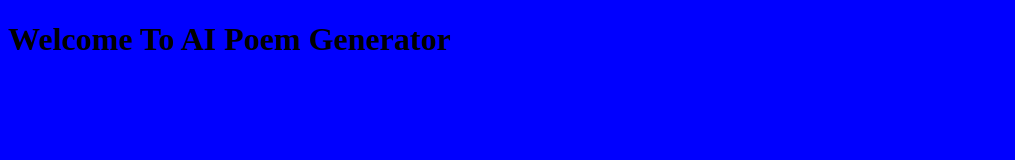
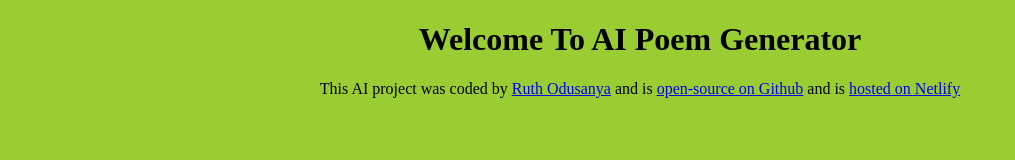
Before and after one commit to Ruthshaddi/French-project-poem-generator, a plain HTML site: page index.html in a window 1280 px wide. Shown: the whole page, without its empty margins (0-1015 px from the left). Drawn offline with Linux system fonts and the light colour scheme.

Commit message:
Added links to the footer

```diff
--- a/index.html
+++ b/index.html
@@ -13,4 +13,10 @@
 
 <script src="src/index.js"></script>
 </body>
+<footer>
+    This AI project was coded by <a href="https://github.com/Ruthshaddi" target="_blank">Ruth Odusanya</a>
+     and is <a href="https://github.com/Ruthshaddi/French-project-poem-generator" target="_blank">open-source on Github</a>
+     and is <a href="https://nija-french-generator.netlify.app/" target="_blank">hosted on Netlify</a>
+
+</footer>
 </html>
--- a/src/style.css
+++ b/src/style.css
@@ -1,3 +1,4 @@
 body{
-    background: blue;
+    background: yellowgreen;
+    text-align: center;
 }
```
